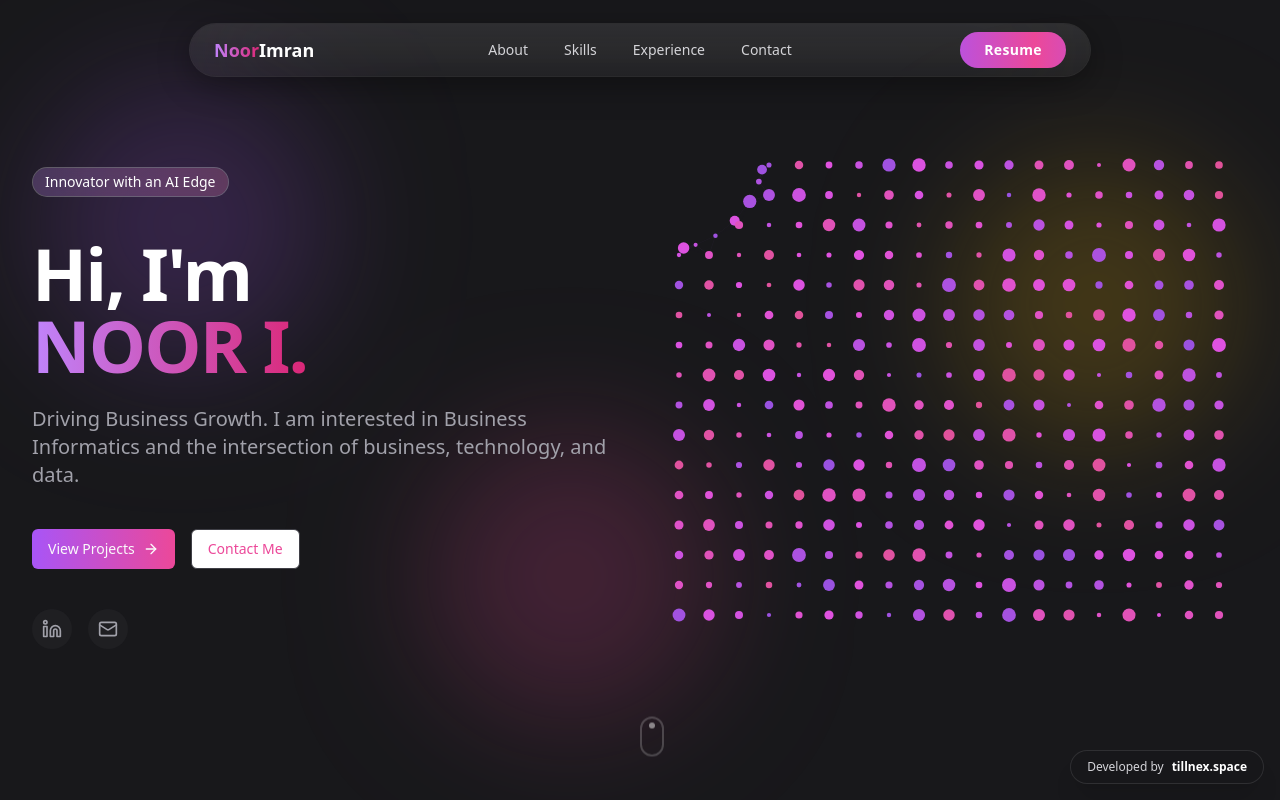
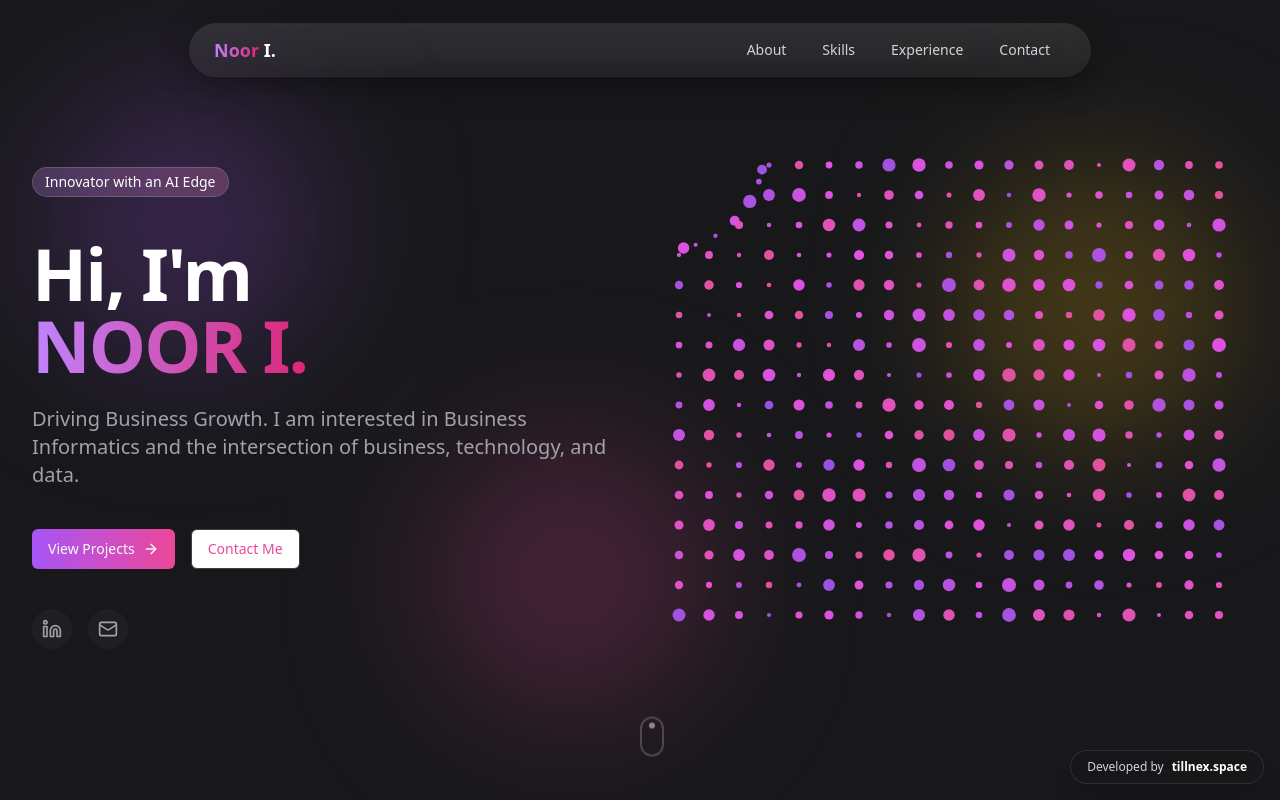
Before and after one commit to ranaahsana16-gif/portfoilio, a Next.js app: page / in a window 1280 px wide. Shown: the top 800 px of the page. Built offline with nearby package versions, Linux system fonts and the light colour scheme.

Commit message:
fix: responsive nav layout and remove resume button

```diff
--- a/components/floating-nav.tsx
+++ b/components/floating-nav.tsx
@@ -40,7 +40,7 @@ export function FloatingNav() {
           animate={{
             y: 0,
             opacity: 1,
-            width: isScrolled ? (isMobile ? "90%" : "60%") : "75%",
+            width: isMobile ? "92%" : (isScrolled ? "60%" : "75%"),
             maxWidth: isScrolled ? "700px" : "900px"
           }}
           transition={{ duration: 0.4, ease: "easeOut" }}
@@ -61,7 +61,7 @@ export function FloatingNav() {
               <div className="relative flex items-center justify-between">
                 <Link href="/" className="font-bold text-lg">
                   <span className="bg-clip-text text-transparent bg-gradient-to-r from-purple-400 to-pink-600">Noor</span>
-                  <span className="text-white">Imran</span>
+                  <span className="text-white"> I.</span>
                 </Link>
                 <Button
                   variant="ghost"
@@ -76,10 +76,10 @@ export function FloatingNav() {
               <div className="relative flex items-center justify-between w-full">
                 <Link href="/" className="font-bold text-lg z-10">
                   <span className="bg-clip-text text-transparent bg-gradient-to-r from-purple-400 to-pink-600">Noor</span>
-                  <span className="text-white">Imran</span>
+                  <span className="text-white"> I.</span>
                 </Link>
 
-                <div className="absolute left-1/2 -translate-x-1/2 flex items-center gap-1">
+                <div className="flex items-center gap-1">
                   {navItems.map((item) => (
                     <Link
                       key={item.name}
@@ -91,23 +91,6 @@ export function FloatingNav() {
                     </Link>
                   ))}
                 </div>
-
-                <motion.button
-                  whileHover={{ scale: 1.05 }}
-                  whileTap={{ scale: 0.95 }}
-                  className="relative z-10 px-6 py-2 text-sm font-medium rounded-full text-white overflow-hidden group"
-                >
-                  {/* Flowing background for the button */}
-                  <motion.div
-                    className="absolute inset-0 bg-gradient-to-r from-purple-500 via-pink-500 to-purple-500"
-                    style={{ backgroundSize: "200% 100%" }}
-                    animate={{ backgroundPosition: ["0% 0%", "200% 0%"] }}
-                    transition={{ repeat: Infinity, duration: 3, ease: "linear" }}
-                  />
-                  {/* Hover glow overlay */}
-                  <div className="absolute inset-0 opacity-0 group-hover:opacity-100 bg-white/20 transition-opacity"></div>
-                  <span className="relative z-10 font-semibold tracking-wide">Resume</span>
-                </motion.button>
               </div>
             )}
           </motion.div>
@@ -133,9 +116,6 @@ export function FloatingNav() {
                 {item.name}
               </Link>
             ))}
-            <Button className="mt-6 bg-gradient-to-r from-purple-500 to-pink-500 hover:from-pink-500 hover:to-purple-500 border-0">
-              Resume
-            </Button>
           </div>
         </motion.div>
       )}
```
